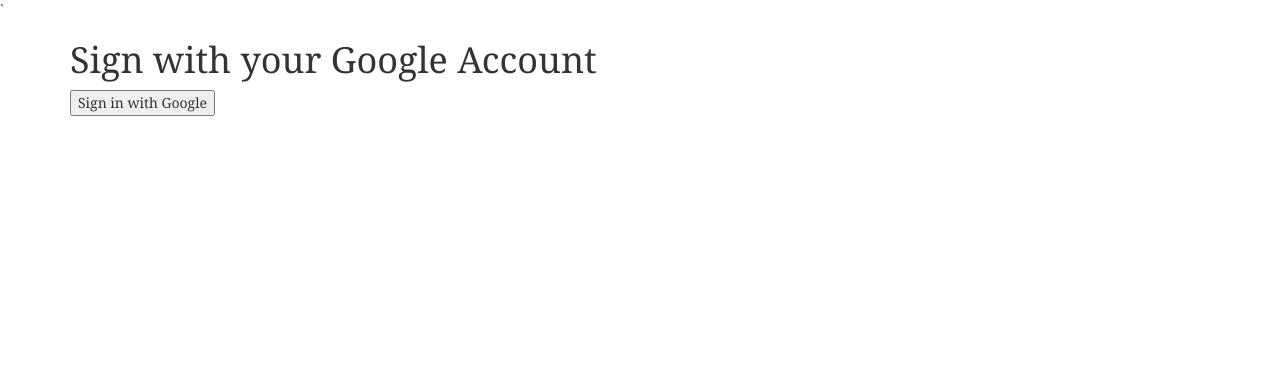
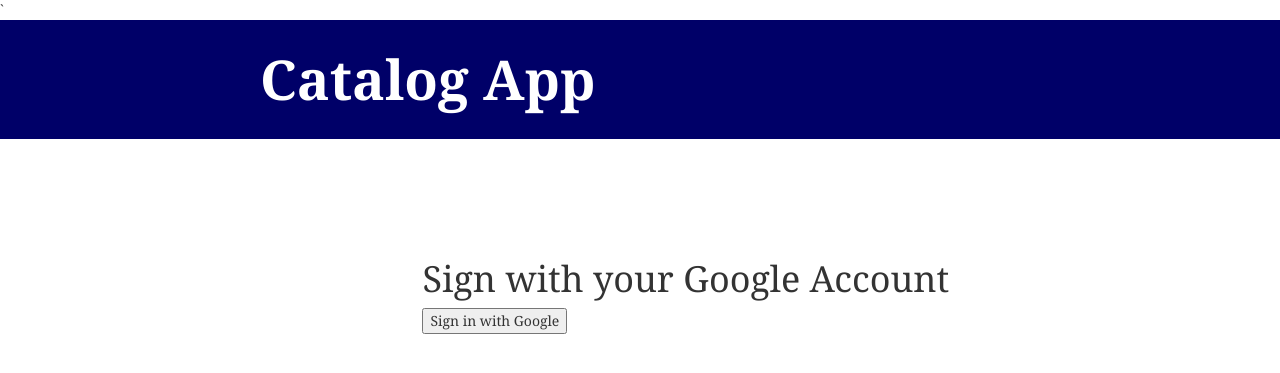
Before and after one commit to jwidmer74/Project2.3UD_OPEN_STK---, a Flask app: template templates/login.html in a window 1280 px wide. Shown: the top 373 px of the page. Run offline with Flask 2, Linux system fonts and the light colour scheme; the template is opened without the code that fills it, so the values that code supplies are empty; some libraries are stand-ins or nearby versions.

Commit message:
centered login

```diff
--- a/templates/login.html
+++ b/templates/login.html
@@ -14,9 +14,30 @@
     content="759306340031-p8a40fq9t90jfrhiqpe72t8r2v01s8rl.apps.googleusercontent.com">
 -->
 </head>
+<body>
+<div class="header">
+  <a href="#default" class="logo">Catalog App</a>
 
-<body>
-  <div class="container">
+  <div class="header-right">
+    <br/>
+
+
+
+  </div>
+</div>
+<br/>
+<br/>
+
+<table id="big" style='width: 100%'>
+ <tr>
+ <td width= 33%></td><br/>
+  <td>      <div>
+
+  </div>
+</div>
+<br/>
+<br/>
+
 
 
     <!-- start Google Start Login -->
@@ -64,11 +85,13 @@
 
 
 
+ </td>
+	<td>
+	</td>
+
+      </div>
+  </tr>
 
 
-
-
-  </div>
 </body>
-
 </html>
```
Also changed, not shown: templates/logout.html (renamed from templates/logout00000.html, +17 -2 lines).
